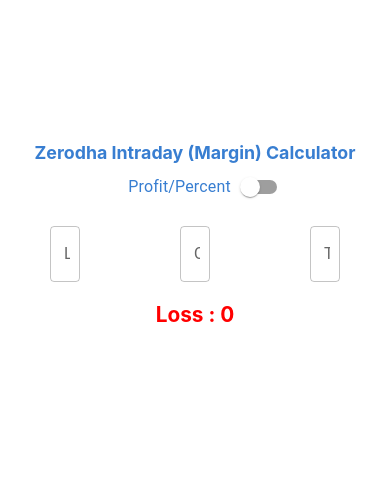
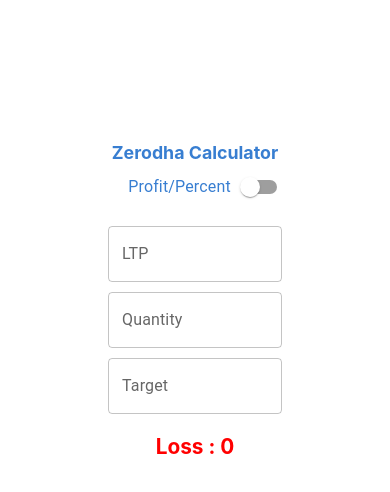
Before and after one commit to BalajiV27/zerodha-intraday-calculator, a React (Create React App) app: page / in a window 390 px wide. Both pictures are taken after a click on the label "Profit/Percent". Shown: the top 492 px of the page. Built offline with nearby package versions, Linux system fonts and the light colour scheme.

Commit message:
changed default app to normal and fixed mobile css

```diff
--- a/src/App.js
+++ b/src/App.js
@@ -16,7 +16,7 @@
       setCalcType("profit");
     }
   };
-  const [type, setType] = useState(true);
+  const [type, setType] = useState(false);
   const marginText = type === true ? "Intraday (Margin)" : "";
   const [calcType, setCalcType] = useState("percent");
 
@@ -32,7 +32,7 @@
         <div className="divController">
           {calcType === "percent" && (
             <Button variant="contained" onClick={() => setType(!type)}>
-              Margin Or Normal
+              Switch To {type?  "Normal": 'Margin'}
             </Button>
           )}
           <FormControlLabel
--- a/src/index.css
+++ b/src/index.css
@@ -81,6 +81,18 @@
   display: flex;
   margin-bottom:20px;
 }
+
+@media only screen and (max-width: 768px) {
+  .profitUserInput{
+    margin-top:20px;
+    justify-content: space-evenly;
+    align-items: center;
+    display: flex;
+    flex-direction: column;
+    margin-bottom:20px;
+    gap: 10px;
+  }
+}
 h5
 {
   margin-top: 0.5px !important;
```
